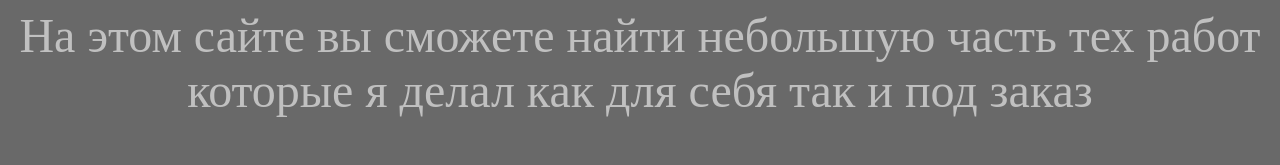
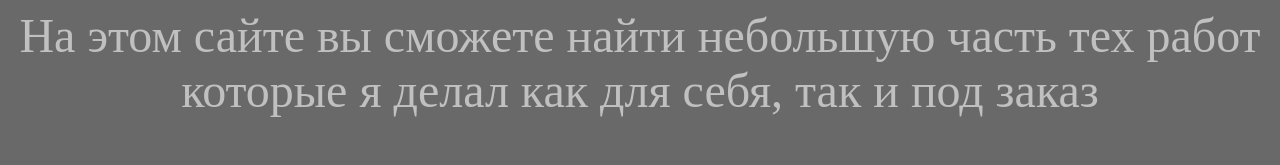
Before and after one commit to ukrpad/work, a plain HTML site: page index.html in a window 1280 px wide. Shown: the top 165 px of the page. Drawn offline with Linux system fonts and the light colour scheme.

Commit message:
Исправил орф ошибки

```diff
--- a/index.html
+++ b/index.html
@@ -5,7 +5,7 @@
 <body bgcolor="#696969">
 <div align="center">
 <p>
-<font size="8" color="#C0C0C0">На этом сайте вы сможете найти небольшую часть тех работ которые я делал как для себя так и под заказ</font>
+<font size="8" color="#C0C0C0">На этом сайте вы сможете найти небольшую часть тех работ которые я делал как для себя, так и под заказ</font>
 </p>
 </br>
 <p>
```
